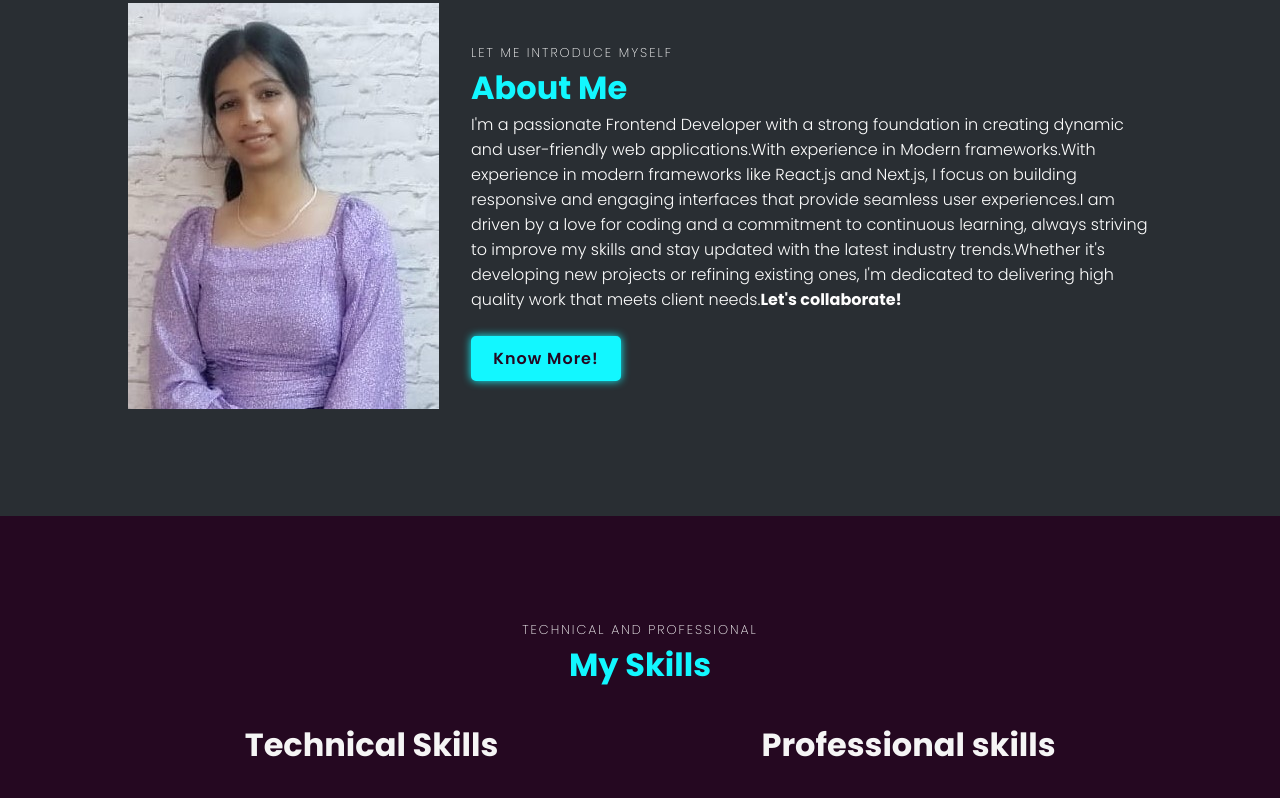
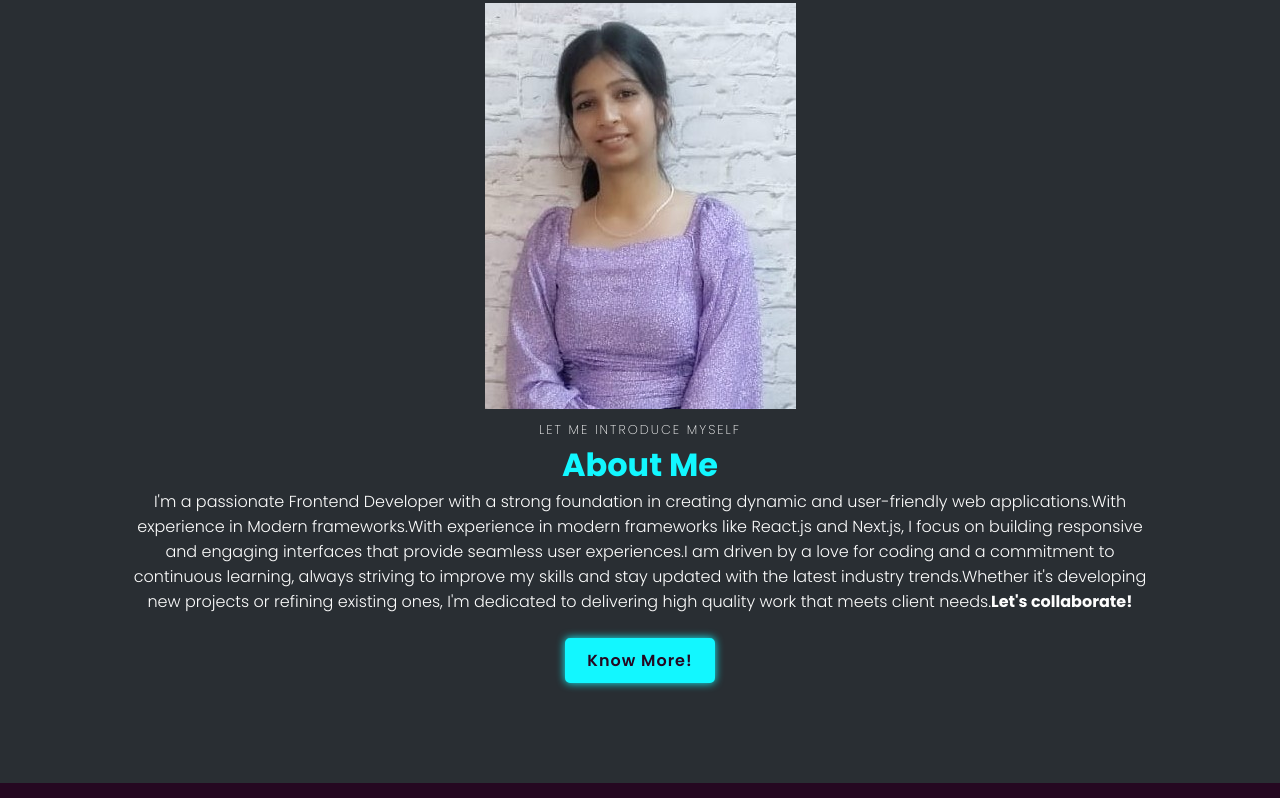
Before and after one commit to DamniSaini/portfolio, a plain HTML site: page index.html in a window 1280 px wide. Shown: the part 897-1695 px from the top of the page. Drawn offline with Linux system fonts and the light colour scheme.

Commit message:
commit changes

```diff
--- a/index.html
+++ b/index.html
@@ -63,16 +63,17 @@
     <section id="about" class="about">
         <div class="img-about">
             <img src="./images/profile.jpg" alt="about-image">
-            </div>
+
           <div class="about-content">
             <span>Let me introduce myself</span>
             <h2>About Me</h2>
             <p>I'm a passionate Frontend Developer with a strong foundation in creating dynamic and user-friendly web applications.With experience in Modern frameworks.With experience in modern frameworks like React.js and Next.js, I focus on building responsive and engaging interfaces that provide seamless user experiences.I am driven by a love for coding and a commitment to continuous learning, always striving to improve my skills and stay updated with the latest industry trends.Whether it's developing new projects or refining existing ones, I'm dedicated to delivering high quality work that meets client needs.<b>Let's collaborate!</b></p>
-            <div class="btn-box">
+        </div>
+            <div class="btn-box about-btn">
                 <a href="DamniSaini_resume.pdf" class="btn">Know More!</a>
             </div>
-          </div>
-        </div>
+
+
     </section>
 
 
--- a/style.css
+++ b/style.css
@@ -332,6 +332,12 @@ section{
             font-weight: 300;
             margin-bottom: 1.5rem;
             animation: slideLeft 1s ease forwards;
+        }
+        .about-btn{
+           display: block;
+           margin: auto;
+
+
         }
 
 
```
